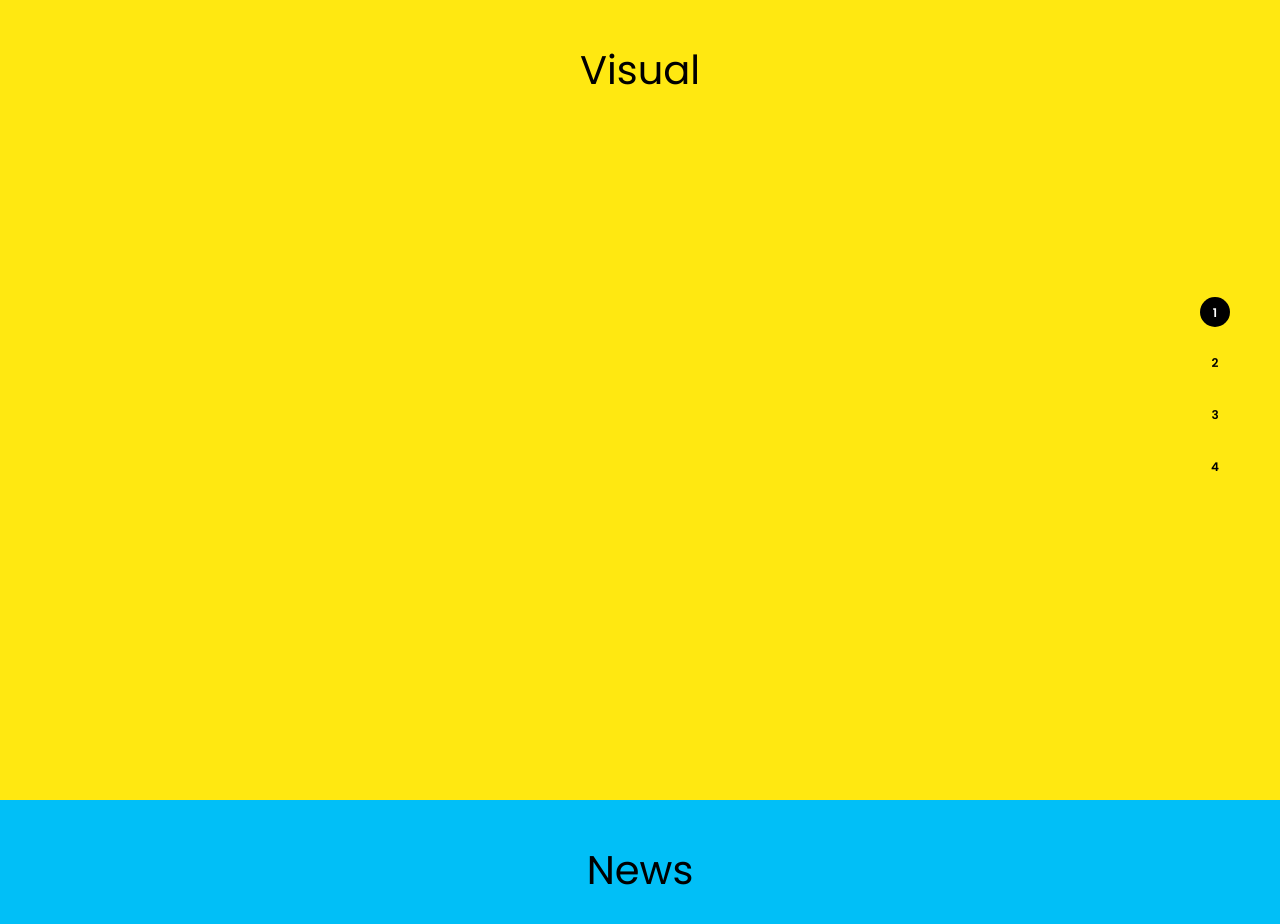
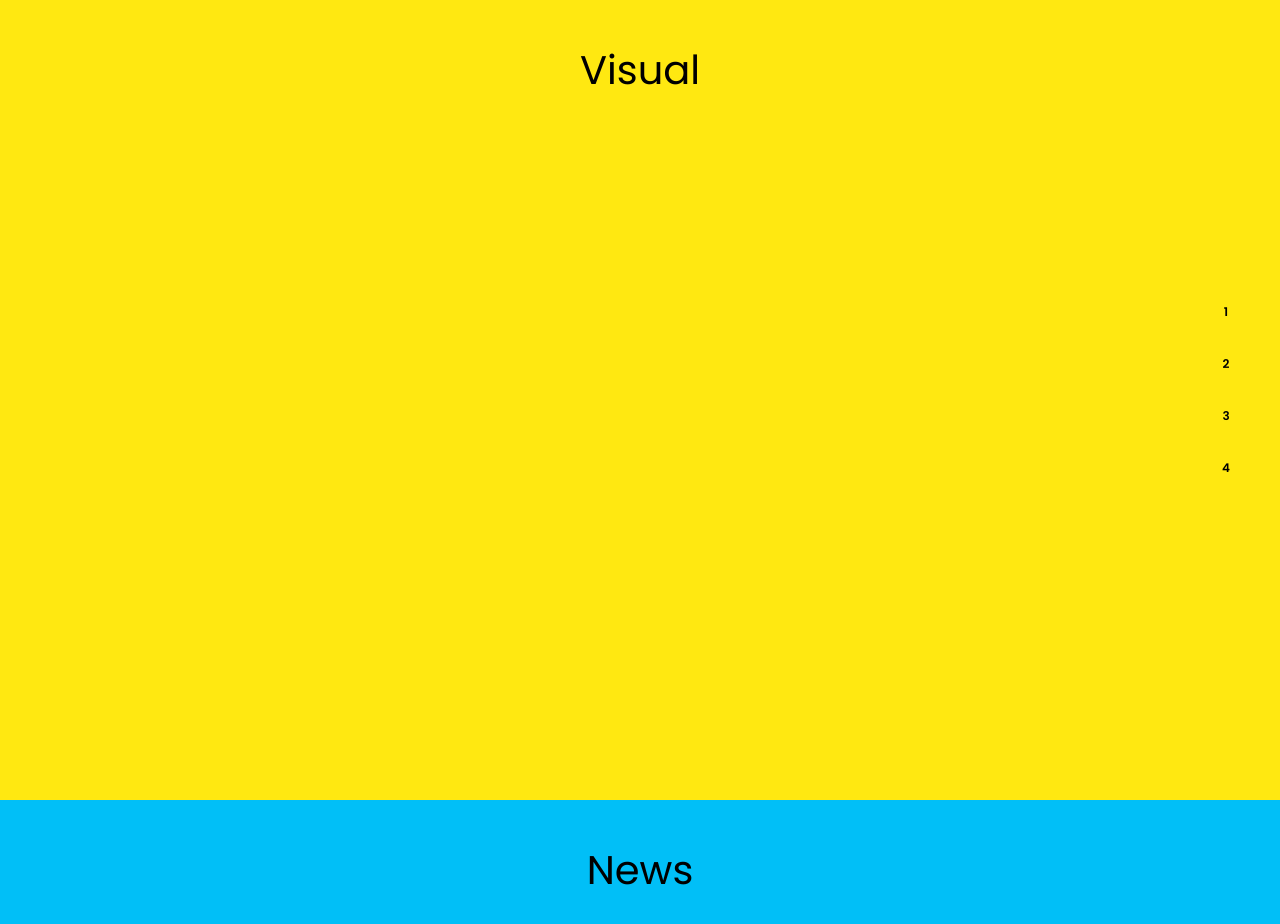
Before and after one commit to suhyun3301/review, a React (Create React App) app: page / in a window 1280 px wide. Shown: the top 924 px of the page. Built offline with nearby package versions, Linux system fonts and the light colour scheme.

Commit message:
스크롤 모션 수정

```diff
--- a/src/main/Btns.js
+++ b/src/main/Btns.js
@@ -1,35 +1,49 @@
+import Anime from '../assets/Anime'
+import { useEffect, useRef, useState } from 'react'
+
 function Btns({ setIndex }) {
+  const btns = useRef(null)
+  const offsetTop = useRef([])
+  const num = 4
+  const speed = 500
+
+  const getOffsetTop = () => {
+    offsetTop.current = []
+    const sections = btns.current.parentElement.querySelectorAll('.content-box')
+    for (const section of sections) {
+      offsetTop.current.push(section.offsetTop)
+    }
+  }
+
+  useEffect(() => {
+    getOffsetTop()
+    window.addEventListener('resize', getOffsetTop)
+
+    return () => {
+      window.removeEventListener('resize', getOffsetTop)
+    }
+  }, [])
+
   return (
-    <ul className="scroll-btns">
-      <li
-        className="on"
-        onClick={() => {
-          setIndex(1)
-        }}
-      >
-        1
-      </li>
-      <li
-        onClick={() => {
-          setIndex(2)
-        }}
-      >
-        2
-      </li>
-      <li
-        onClick={() => {
-          setIndex(3)
-        }}
-      >
-        3
-      </li>
-      <li
-        onClick={() => {
-          setIndex(4)
-        }}
-      >
-        4
-      </li>
+    <ul className="scroll-btns" ref={btns}>
+      {Array(num)
+        .fill()
+        .map((_, i) => {
+          return (
+            <li
+              key={i}
+              onClick={() => {
+                new Anime(window, {
+                  prop: 'scroll',
+                  value: offsetTop.current[i],
+                  duration: speed,
+                })
+              }}
+            >
+              {i + 1}
+            </li>
+          )
+        })}
     </ul>
   )
 }
--- a/src/main/Main.js
+++ b/src/main/Main.js
@@ -3,38 +3,15 @@ import News from './News'
 import Pic from './Pic'
 import Vids from './Vids'
 import Btns from './Btns'
-import Anime from '../assets/Anime'
-import { useEffect, useRef, useState } from 'react'
 
 function Main() {
-  const main = useRef(null)
-  const offsetTop = useRef([])
-  const [Index, setIndex] = useState(0)
-
-  const getOffsetTop = () => {
-    const sections = main.current.querySelectorAll('.content-box')
-    for (const section of sections) {
-      offsetTop.current.push(section.offsetTop)
-    }
-  }
-
-  useEffect(() => {
-    getOffsetTop()
-
-    new Anime(window, {
-      prop: 'scroll',
-      value: offsetTop.current[Index],
-      duration: 500,
-    })
-  }, [Index])
-
   return (
-    <main ref={main}>
+    <main>
       <Visual />
       <News />
       <Pic />
       <Vids />
-      <Btns setIndex={setIndex} />
+      <Btns />
     </main>
   )
 }
```
